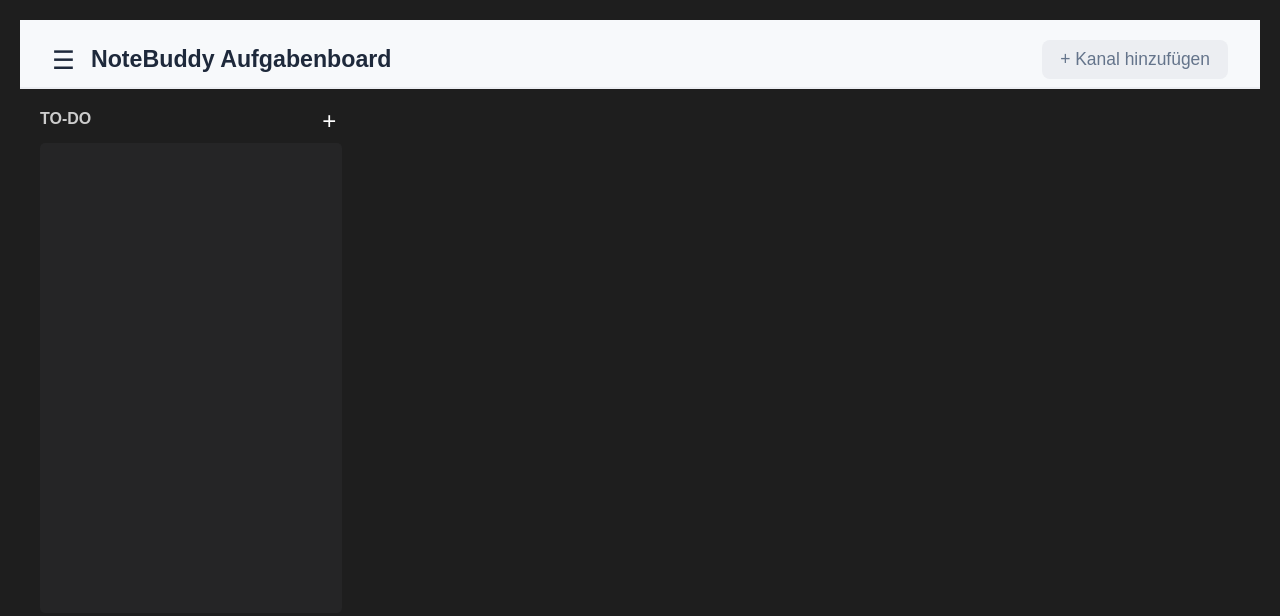
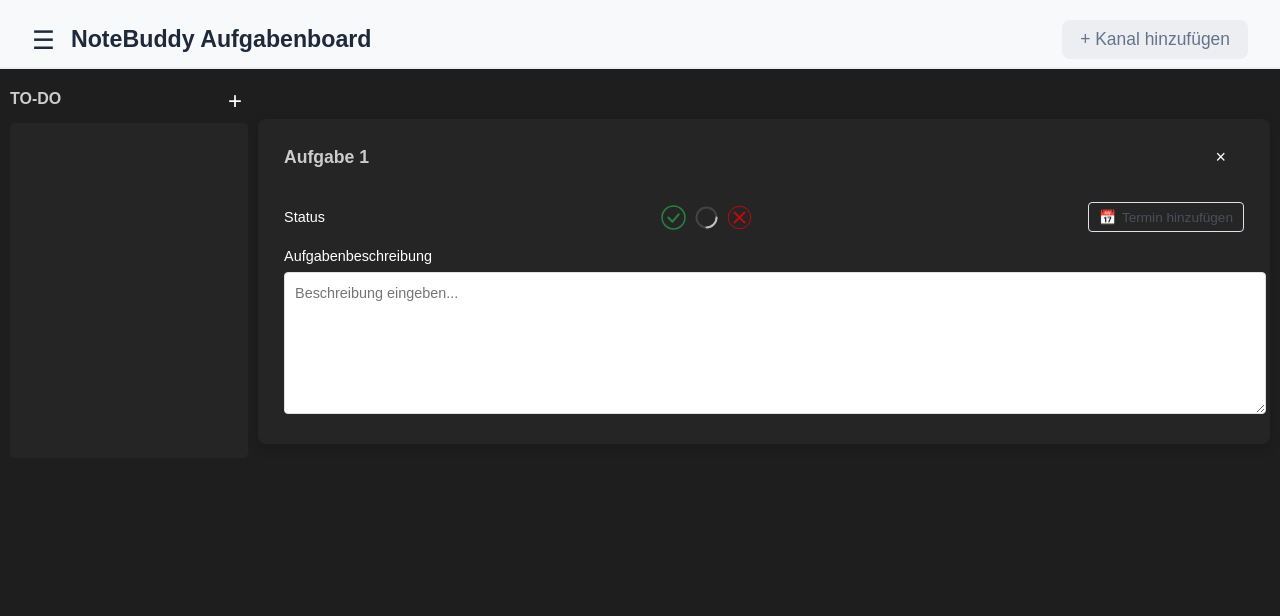
Before and after one commit to David17J/SOL_2_Projekt, a website: page NoteBuddy-Frontend/index.html in a window 1280 px wide. Drawn offline with Linux system fonts and the light colour scheme; no server answers.

Commit message:
Layout Aufgabenfeld hinzugefügt

```diff
--- a/NoteBuddy-Frontend/index.html
+++ b/NoteBuddy-Frontend/index.html
@@ -17,42 +17,49 @@
     </div>
     <button class="nb-add-channel-btn" onclick="createNote2()">+ Kanal hinzufügen</button>
 </header>
-<div class="todo-container">
-    <div class="header-container">
-        <div><h1>TO-DO</h1></div>
-        <div>
-            <button class="menubutton"  onclick="createNote2()">+</button>
+<div style="display: flex; flex-direction: row; padding: 10px">
+    <div class="todo-container" style="padding-right: 10px">
+        <div class="header-container">
+            <div><h1>TO-DO</h1></div>
+            <div>
+                <button class="menubutton" onclick="createNote2()">+</button>
+            </div>
+        </div>
+        <div class="todo-list " id="notes">
         </div>
     </div>
-    <div class="todo-list " id="notes">
-<!--        <div class="todo">-->
-<!--            &lt;!&ndash;              Hier wird der dynamische Teil hinzugefügt&ndash;&gt;-->
-<!--            <div class="header-container">-->
-<!--                <div>Name der Aufgabe</div>-->
-<!--                <div>-->
-<!--                    <img alt="menu" height="20" width="20" src="assets/three-dots.svg">-->
-<!--                    <img alt="green-check" height="25" width="25" src="assets/status-abgeschlossen.svg">-->
-<!--                </div>-->
-<!--            </div>-->
-<!--            <div style="display: flex ;  align-items: center; ">-->
-<!--                <img alt="calender" height="25" width="25" src="assets/calendar.png">Termin hinzufügen-->
-<!--            </div>-->
-<!--        </div>-->
-<!--        <div class="todo">-->
-<!--            &lt;!&ndash;              Hier wird der dynamische Teil hinzugefügt&ndash;&gt;-->
-<!--            <div class="header-container">-->
-<!--                <div>Name der Aufgabe</div>-->
-<!--                <div>-->
-<!--                    <img alt="menu" height="20" width="20" src="assets/three-dots.svg">-->
-<!--                    <img alt="green-check" height="25" width="25" src="assets/status-abgeschlossen.svg">-->
-<!--                </div>-->
-<!--            </div>-->
-<!--            <div style="display: flex ;  align-items: center; ">-->
-<!--                <img alt="calender" height="25" width="25" src="assets/calendar.png">Termin hinzufügen-->
-<!--            </div>-->
-<!--        </div>-->
+    <!--Aufgaben Fenster-->
+    <!-- Fixing the closing tags in your existing HTML -->
+    <div class="window">
+        <div class="task-header" style="align-content: space-between">
+            <h1 class="window-title">Aufgabe 1</h1>
+            <button class="close-button" onclick="">×</button>
+        </div>
+
+        <div class="window-content" style="display: flex; flex-direction: column">
+            <div class="task-header2" style="display: flex; flex-direction: row">
+                <div class="status-section">
+                    <p>Status</p>
+                </div>
+                <div class="status-group">
+                    <div class="status-icons">
+                        <img alt="Status-Icons1" height="25" width="25" src="assets/status-abgeschlossen.svg">
+                        <img alt="Status-Icons3" height="25" width="25" src="assets/status-inbearbeitung.svg">
+                        <img alt="Status-Icons2" height="25" width="25" src="assets/status-offen.svg">
+                    </div>
+                </div>
+                <div class="add-date-button">
+                    <span class="calendar-icon">📅</span>
+                    Termin hinzufügen
+                </div>
+            </div>
+
+            <div class="description-section">
+                <p>Aufgabenbeschreibung</p>
+                <textarea id="textinput" class="task-description-input" placeholder="Beschreibung eingeben..."></textarea>
+            </div>
+        </div>
     </div>
 </div>
-
 </body>
 </html>
--- a/NoteBuddy-Frontend/styles/main.css
+++ b/NoteBuddy-Frontend/styles/main.css
@@ -1,9 +1,11 @@
 body {
-  font-family: "Segoe UI", Arial, sans-serif;
-  background: #f7f9fb;
   margin: 0;
   padding: 0;
+  font-family: Arial, sans-serif;
+  background-color: #1e1e1e;
+  color: #ffffff;
 }
+
 
 .nb-header {
   display: flex;
@@ -56,21 +58,10 @@
   /* Später kommt hier das Board-Layout rein */
 }
 
-body {
-  margin: 0;
-  padding: 20px;
-  font-family: Arial, sans-serif;
-  background-color: #1e1e1e;
-  color: #ffffff;
-}
 
 .todo-container {
   width: 8cm;
-  position: relative;
-  left: 20px;
-  top: 10px;
-  bottom: 20px;
-  height: 500px;
+  /*position: relative;*/
 }
 
 h1 {
@@ -80,7 +71,6 @@
 }
 
 .todo-list {
-  height: 100%;
   background-color: #252526;
   border-radius: 5px;
   height: calc(100% - 50px);
@@ -147,3 +137,126 @@
   padding: 10px;
   margin-bottom: 10px;
 }
+
+/* Task Window Styles */
+.window {
+  width: 100%;
+  padding: 10px;
+  margin-top: 40px;
+  background: #252526;
+  border-radius: 8px;
+  box-shadow: 0 4px 12px rgba(0, 0, 0, 0.15);
+  z-index: 100;
+  font-family: Arial, sans-serif;
+}
+
+.task-header{
+  padding: 16px;
+  margin-right: auto;
+  display: flex;
+  align-items: center;
+}
+
+.close-button {
+  background: none;
+  border: none;
+  font-size: 18px;
+  cursor: pointer;
+  margin-right: 10px;
+  color: white;
+  padding: 2px 8px;
+}
+
+.close-button:hover {
+  color: #495057;
+}
+
+.window-title {
+  font-size: 1.1rem;
+  font-weight: 600;
+  margin: 0;
+  flex-grow: 1;
+}
+
+.window-content {
+  padding: 16px;
+}
+
+.task-header2 {
+  display: flex;
+  justify-content: space-between;
+  align-items: center;
+  margin-bottom: 16px;
+  gap: 10px;
+}
+
+.status-section {
+  display: flex;
+  align-items: center;
+  gap: 10px;
+}
+
+.status-section p {
+  margin: 0;
+  font-size: 0.9rem;
+  font-weight: 500;
+}
+
+.status-icons {
+  display: flex;
+  gap: 8px;
+}
+
+.status-icons img {
+  cursor: pointer;
+  transition: transform 0.2s;
+  opacity: 0.7;
+}
+
+.status-icons img:hover {
+  transform: scale(1.1);
+  opacity: 1;
+}
+
+.add-date-button {
+  display: flex;
+  align-items: center;
+  gap: 6px;
+  background: none;
+  border: 1px solid #dee2e6;
+  border-radius: 4px;
+  padding: 6px 10px;
+  font-size: 0.85rem;
+  cursor: pointer;
+  color: #495057;
+  transition: all 0.2s;
+}
+
+.add-date-button:hover {
+  background-color: #f1f3f5;
+  border-color: #adb5bd;
+}
+
+.description-section p {
+  font-size: 0.9rem;
+  font-weight: 500;
+  margin: 0 0 8px 0;
+}
+
+.task-description-input {
+  width: 100%;
+  min-height: 120px;
+  padding: 10px;
+  border: 1px solid #dee2e6;
+  border-radius: 4px;
+  /*resize: vertical;*/
+  font-family: inherit;
+  font-size: 0.9rem;
+  line-height: 1.4;
+}
+
+.task-description-input:focus {
+  outline: none;
+  border-color: #adb5bd;
+  box-shadow: 0 0 0 2px rgba(108, 117, 125, 0.1);
+}
```
Also changed, not shown: NoteBuddy-Frontend/index2.html (added, +29 -0 lines), NoteBuddy-Frontend/assets/check-test.png (added).
